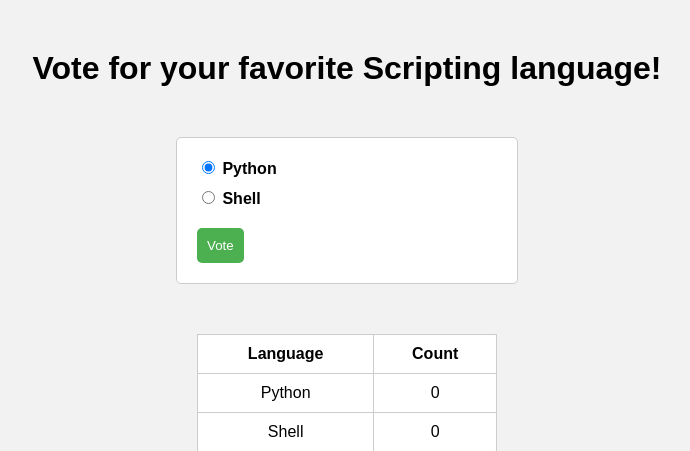
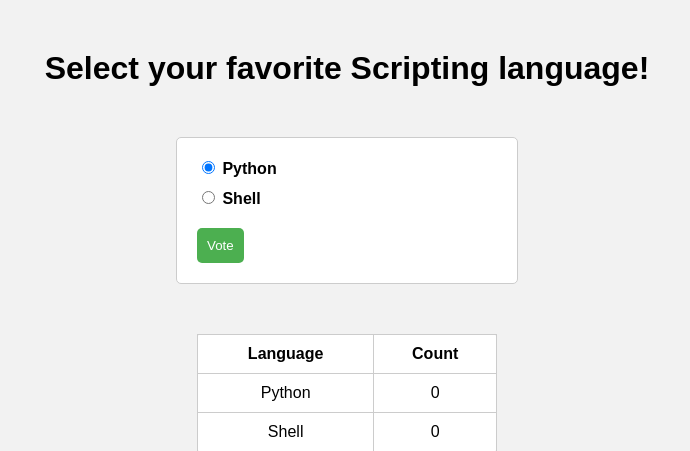
Before and after one commit to Chaitannyaa/Simple_Docker-Compose-Project, a Flask app: page / in a window 1280 px wide. Shown: the top 451 px of the page, without its empty margins (293-983 px from the left). Run offline with Flask 3, Linux system fonts and the light colour scheme; data that the repository does not hold is empty.

Commit message:
Update index.html

```diff
--- a/templates/index.html
+++ b/templates/index.html
@@ -50,7 +50,7 @@
 	</style>
 </head>
 <body>
-	<h1>Vote for your favorite Scripting language!</h1>
+	<h1>Select your favorite Scripting language!</h1>
 	<form method="POST">
 		<label><input type="radio" name="language" value="Python" checked> Python</label>
 		<label><input type="radio" name="language" value="Shell"> Shell</label>
```
